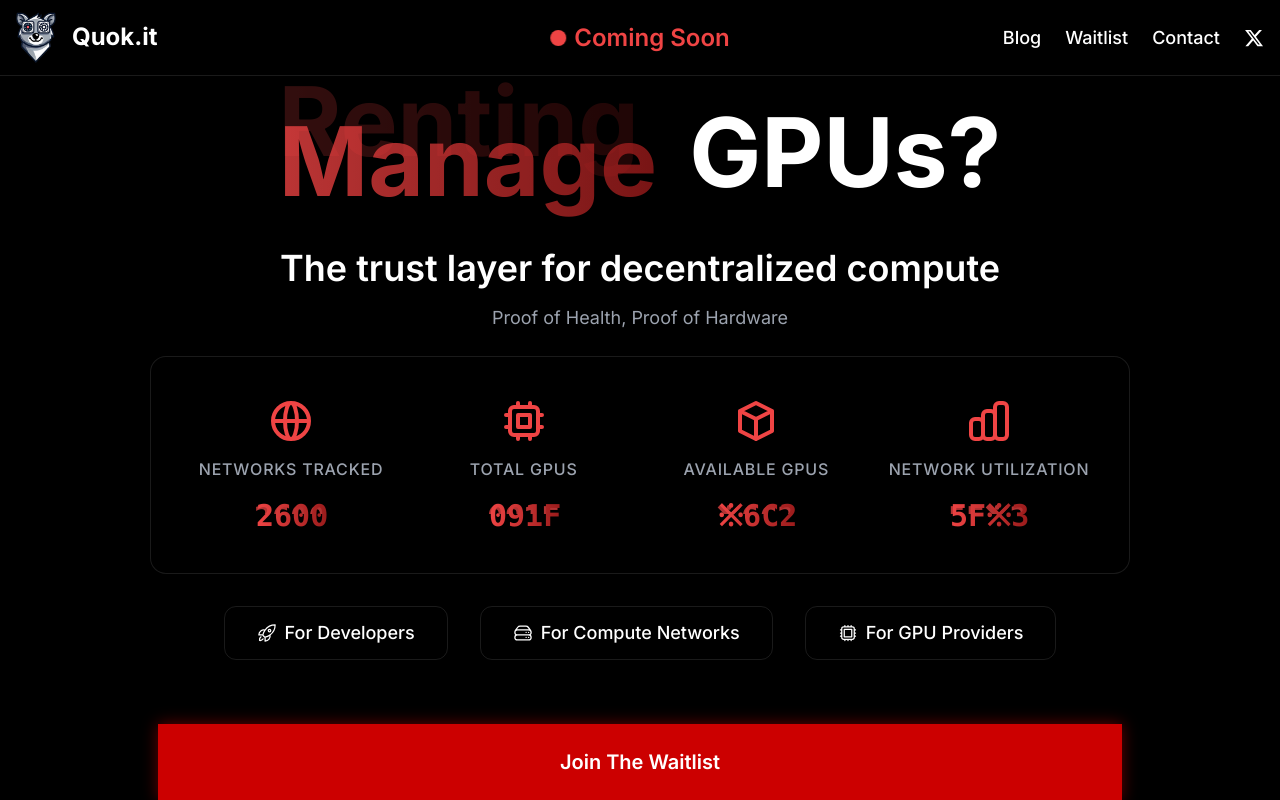
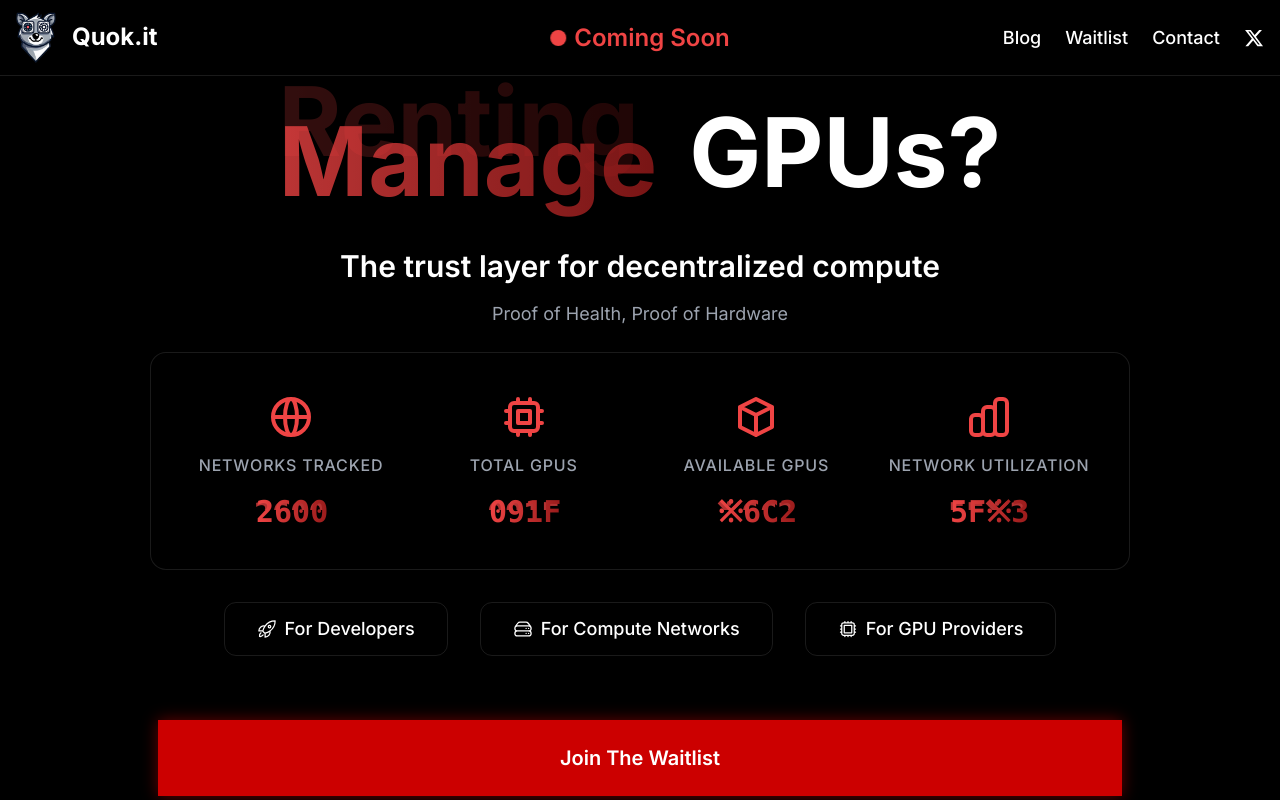
Before and after one commit to aabdel0181/quok.it, a Next.js app in the folder soc/: page / in a window 1280 px wide. Built offline with nearby package versions, Linux system fonts and the light colour scheme.

Commit message:
fix subead sizing

```diff
--- a/soc/src/app/components/HomeView.tsx
+++ b/soc/src/app/components/HomeView.tsx
@@ -87,7 +87,7 @@ const HomeView: React.FC<HomeViewProps> = ({ data }) => {
             initial={{ opacity: 0, y: 20 }}
             animate={{ opacity: 1, y: 0 }}
             transition={{ duration: 0.8, delay: 0.6 }}
-            className="text-2xl md:text-4xl text-center text-white font-semibold mt-6 px-4"
+            className="text-2xl md:text-3xl text-center text-white font-semibold mt-6 px-4"
           >
             The trust layer for decentralized compute
           </motion.p>
```
